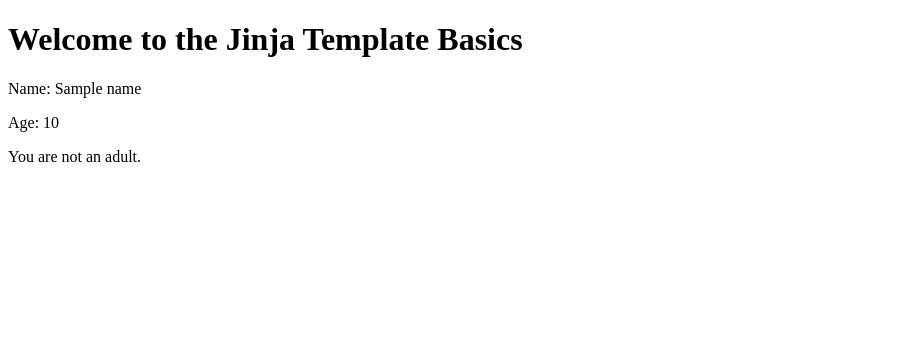
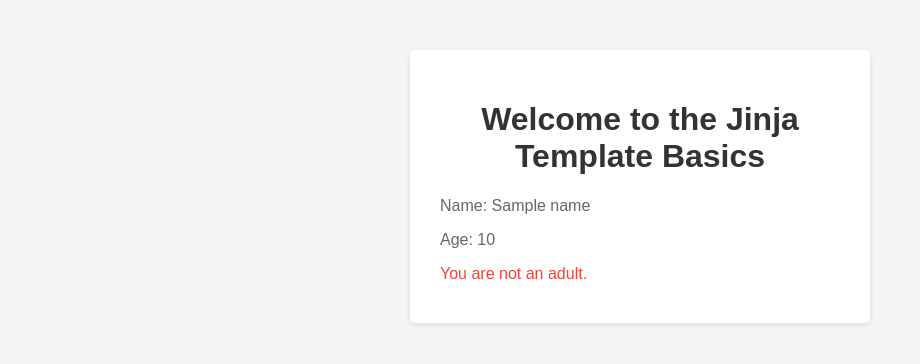
Before and after one commit to ErSauravAdhikari/SofwareFellowship2023Web, a Flask app: template 02 templates/templates/index.html in a window 1280 px wide. Shown: the top 364 px of the page, without its empty margins (0-920 px from the left). Run offline with Flask 3, Linux system fonts and the light colour scheme; the template is opened without the code that fills it: most values are stand-ins (such as "Sample title", 1, 10 or a date in 2020); some libraries are stand-ins or nearby versions.

Commit message:
Updated template styles

```diff
--- a/02 templates/templates/index.html
+++ b/02 templates/templates/index.html
@@ -2,19 +2,60 @@
 <html>
   <head>
     <title>Jinja Template Basics</title>
+    <style>
+      body {
+        background-color: #f4f4f4;
+        font-family: Arial, sans-serif;
+        margin: 0;
+        padding: 0;
+      }
+
+      .container {
+        max-width: 400px;
+        margin: 50px auto;
+        background-color: #fff;
+        border-radius: 5px;
+        box-shadow: 0 2px 5px rgba(0, 0, 0, 0.1);
+        padding: 30px;
+      }
+
+      h1 {
+        text-align: center;
+        color: #333;
+      }
+
+      p {
+        margin-bottom: 10px;
+        color: #666;
+      }
+
+      .adult {
+        color: #4caf50;
+      }
+
+      .almost {
+        color: #ff9800;
+      }
+
+      .not-adult {
+        color: #f44336;
+      }
+    </style>
   </head>
   <body>
-    <h1>Welcome to the Jinja Template Basics</h1>
+    <div class="container">
+      <h1>Welcome to the Jinja Template Basics</h1>
 
-    <p>Name: {{ name }}</p>
-    <p>Age: {{ age }}</p>
+      <p>Name: <span>{{ name }}</span></p>
+      <p>Age: <span>{{ age }}</span></p>
 
-    {% if is_adult %}
-    <p>You are an adult.</p>
-    {% elif age == 17 %}
-    <p>Almost there buddy.</p>
-    {% else %}
-    <p>You are not an adult.</p>
-    {% endif %}
+      {% if is_adult %}
+      <p class="adult">You are an adult.</p>
+      {% elif age == 17 %}
+      <p class="almost">Almost there buddy.</p>
+      {% else %}
+      <p class="not-adult">You are not an adult.</p>
+      {% endif %}
+    </div>
   </body>
 </html>
```
Also changed, not shown: 02 templates/templates/fruits.html (+40 -0 lines).
